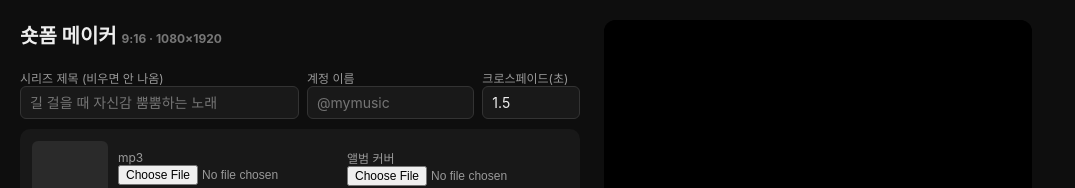
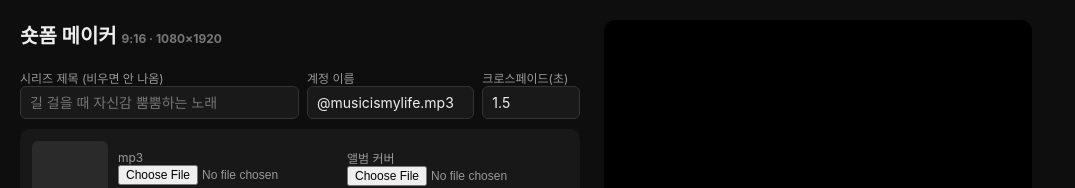
Before and after one commit to chojja7188/musicismylife, a plain HTML site: page index.html in a window 1280 px wide. Shown: the top 188 px of the page, without its empty margins (0-1075 px from the left). Drawn offline with Linux system fonts and the light colour scheme.

Commit message:
계정 이름 기본값 @musicismylife.mp3
Co-Authored-By: Claude Opus 5.5 <noreply@anthropic.com>

```diff
--- a/index.html
+++ b/index.html
@@ -42,7 +42,7 @@
   <h1>숏폼 메이커 <span class="hint">9:16 · 1080×1920</span></h1>
   <div class="row">
     <div><label>시리즈 제목 (비우면 안 나옴)</label><input type="text" id="series" placeholder="길 걸을 때 자신감 뿜뿜하는 노래"></div>
-    <div style="flex:.6"><label>계정 이름</label><input type="text" id="brand" placeholder="@mymusic"></div>
+    <div style="flex:.6"><label>계정 이름</label><input type="text" id="brand" value="@musicismylife.mp3" placeholder="@mymusic"></div>
     <div style="flex:.35"><label>크로스페이드(초)</label><input type="text" id="fade" value="1.5"></div>
   </div>
   <div id="tracks"></div>
```
